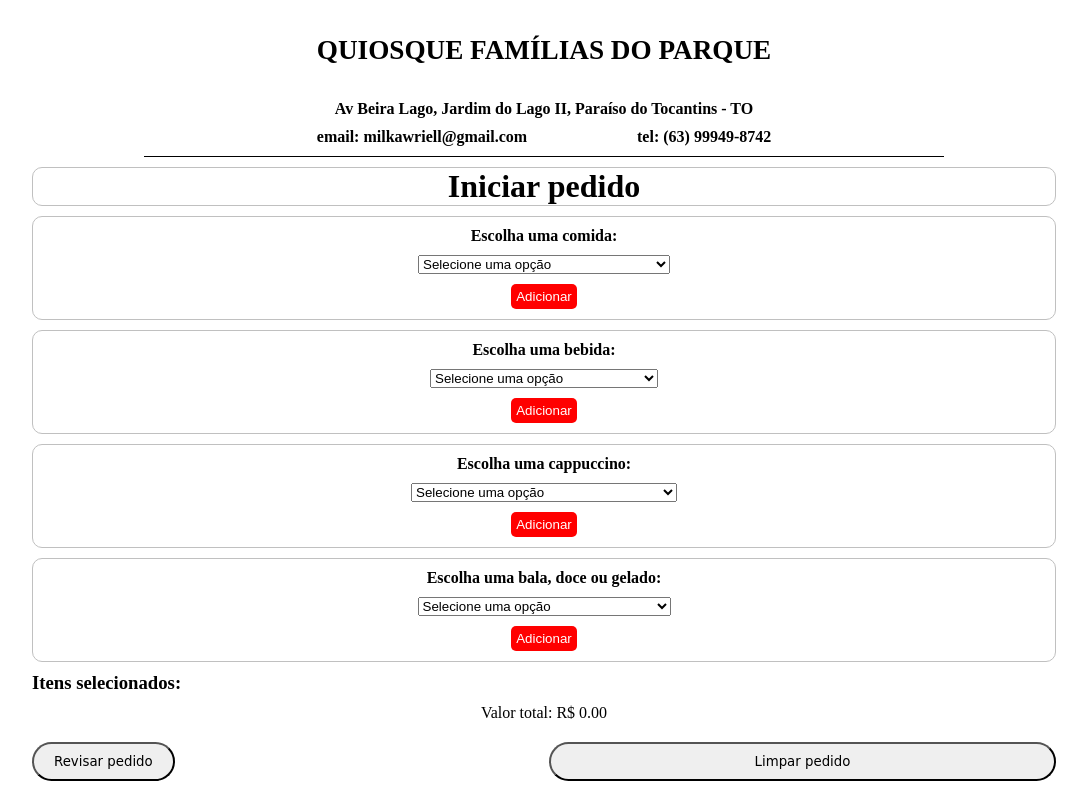
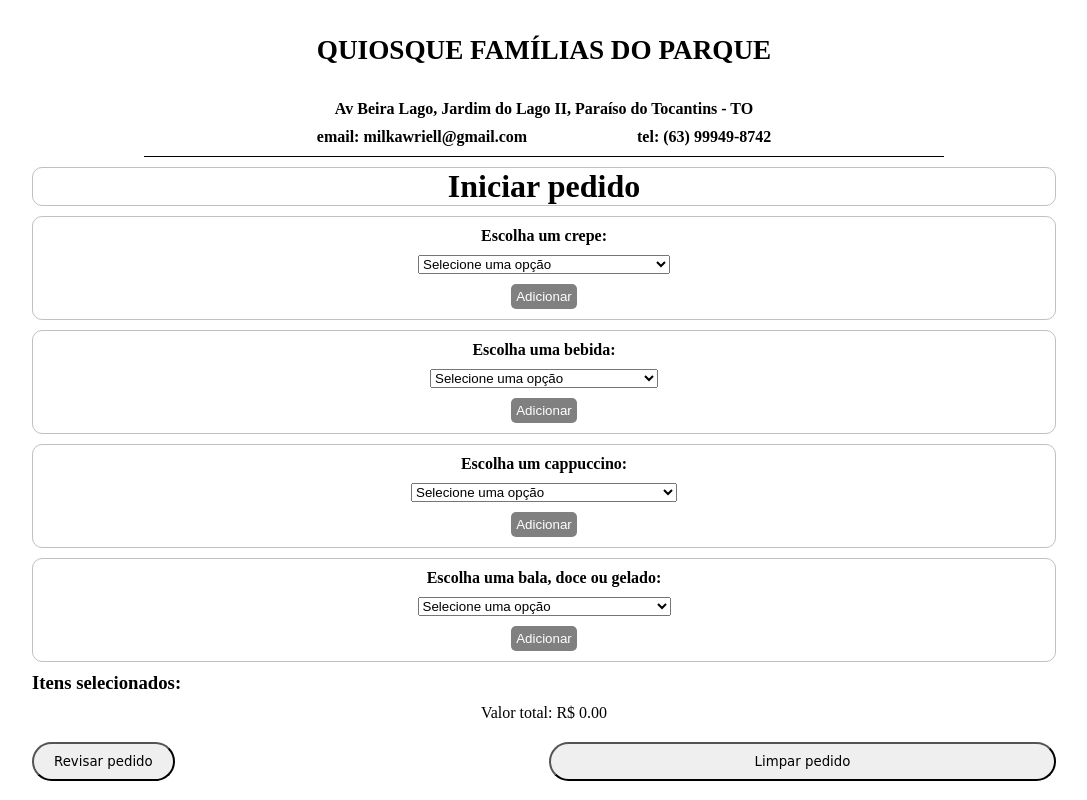
Before and after one commit to AlexSChaves/MenuApp, a React (Vite) app: page / in a window 1280 px wide. Shown: the whole page, without its empty margins (96-1183 px from the left). Built offline with nearby package versions, Linux system fonts and the light colour scheme.

Commit message:
seventh commit

```diff
--- a/src/components/Items.jsx
+++ b/src/components/Items.jsx
@@ -1,14 +1,14 @@
 import React from "react";
 
-// Cria um componente Items que recebe as props de nome, array, valor e funções
-function Items({ nome, array, valor, handleChange, adicionarItem }) {
+function Items({ nome, array, gender, valor, handleChange, adicionarItem }) {
   return (
     <div className="option">
-      <label htmlFor={nome}>Escolha uma {nome}:</label>
-      <select id={nome} value={valor} onChange={handleChange}>
-        <option value="">Selecione uma opção</option>
+      <label htmlFor={nome}>Escolha {gender} {nome}:</label>
+      <select id={nome} value={valor} onChange={(e) => handleChange(e.target.value)}>
+        <option value="" disabled>
+          Selecione uma opção
+        </option>
         {array.map((item) => (
-          // Formata o preço com duas casas decimais
           <option key={item.nome} value={item.nome}>
             {item.nome} - R$ {item.valor.toFixed(2)}
           </option>
--- a/src/pages/Home.css
+++ b/src/pages/Home.css
@@ -24,11 +24,11 @@
 }
 
 .options {
-display: grid;
-grid-template-columns: repeat(1, 1fr);
-grid-template-rows: auto;
-grid-gap: 10px;
-grid-row-start: 2;
+  display: grid;
+  grid-template-columns: repeat(1, 1fr);
+  grid-template-rows: auto;
+  grid-gap: 10px;
+  grid-row-start: 2;
 }
 
 .option {
@@ -55,6 +55,12 @@ grid-row-start: 2;
   border: none;
   border-radius: 5px;
   padding: 5px;
+}
+
+.option button:disabled {
+  background-color: gray;
+  color: white;
+  cursor: not-allowed;
 }
 
 .items {
--- a/src/pages/Home.jsx
+++ b/src/pages/Home.jsx
@@ -5,10 +5,11 @@ import { crepes, bebidas, cappuccinos, balasDocesGelados } from "../helpers/card
 import Items from "../components/Items";
 
 function Home(props) {
-  const [comidaSelecionada, setComidaSelecionada] = React.useState("");
-  const [bebidaSelecionada, setBebidaSelecionada] = React.useState("");
-  const [cappuccinoSelecionado, setCappuccinoSelecionado] = React.useState("");
-  const [balaDoceGeladoSelecionado, setBalaDoceGeladoSelecionado] = React.useState("");
+  // Definir os estados para cada tipo de item
+  const [comida, setComida] = React.useState("");
+  const [bebida, setBebida] = React.useState("");
+  const [cappuccino, setCappuccino] = React.useState("");
+  const [balaDoceGelado, setBalaDoceGelado] = React.useState("");
 
   const adicionarItem = (item) => {
     props.setComidas({
@@ -31,22 +32,6 @@ function Home(props) {
     }
   };
 
-  const handleChangeComida = (event) => {
-    setComidaSelecionada(event.target.value);
-  };
-
-  const handleChangeBebida = (event) => {
-    setBebidaSelecionada(event.target.value);
-  };
-
-  const handleChangeCappuccino = (event) => {
-    setCappuccinoSelecionado(event.target.value);
-  };
-
-  const handleChangeBalaDoceGelado = (event) => {
-    setBalaDoceGeladoSelecionado(event.target.value);
-  };
-
   const total = Object.entries(props.comidas).reduce((acc, [nome, quantidade]) => {
     const crepe = crepes.find((crepe) => crepe.nome === nome);
     const bebida = bebidas.find((bebida) => bebida.nome === nome);
@@ -64,31 +49,35 @@ function Home(props) {
       <h1 className="title">Iniciar pedido</h1>
       <div className="options">
         <Items
-          nome="comida"
+          gender="um"
+          nome="crepe"
           array={crepes}
-          valor={comidaSelecionada}
-          handleChange={handleChangeComida}
+          valor={comida}
+          handleChange={setComida}
           adicionarItem={adicionarItem}
         />
         <Items
+          gender="uma"
           nome="bebida"
           array={bebidas}
-          valor={bebidaSelecionada}
-          handleChange={handleChangeBebida}
+          valor={bebida}
+          handleChange={setBebida}
           adicionarItem={adicionarItem}
         />
         <Items
+          gender="um"
           nome="cappuccino"
           array={cappuccinos}
-          valor={cappuccinoSelecionado}
-          handleChange={handleChangeCappuccino}
+          valor={cappuccino}
+          handleChange={setCappuccino}
           adicionarItem={adicionarItem}
         />
         <Items
+          gender="uma"
           nome="bala, doce ou gelado"
           array={balasDocesGelados}
-          valor={balaDoceGeladoSelecionado}
-          handleChange={handleChangeBalaDoceGelado}
+          valor={balaDoceGelado}
+          handleChange={setBalaDoceGelado}
           adicionarItem={adicionarItem}
         />
       </div>
@@ -98,9 +87,7 @@ function Home(props) {
         {Object.entries(props.comidas).map(([nome, quantidade]) => (
           <div key={nome} className="item">
             <p>
-              {quantidade}x -{" "}
-              {nome} - R${" "}
-              {(crepes.find((crepe) => crepe.nome === nome)?.valor ||
+              {quantidade}x - {nome} - R$ {(crepes.find((crepe) => crepe.nome === nome)?.valor ||
                 bebidas.find((bebida) => bebida.nome === nome)?.valor ||
                 cappuccinos.find((cappuccino) => cappuccino.nome === nome)?.valor ||
                 balasDocesGelados.find(
@@ -115,9 +102,7 @@ function Home(props) {
         ))}
       </div>
 
-      <div className="total">
-        Valor total: R$ {total.toFixed(2)}
-      </div>
+      <div className="total">Valor total: R$ {total.toFixed(2)}</div>
 
       <div className="buttons">
         <Link to="/revisao">
```
